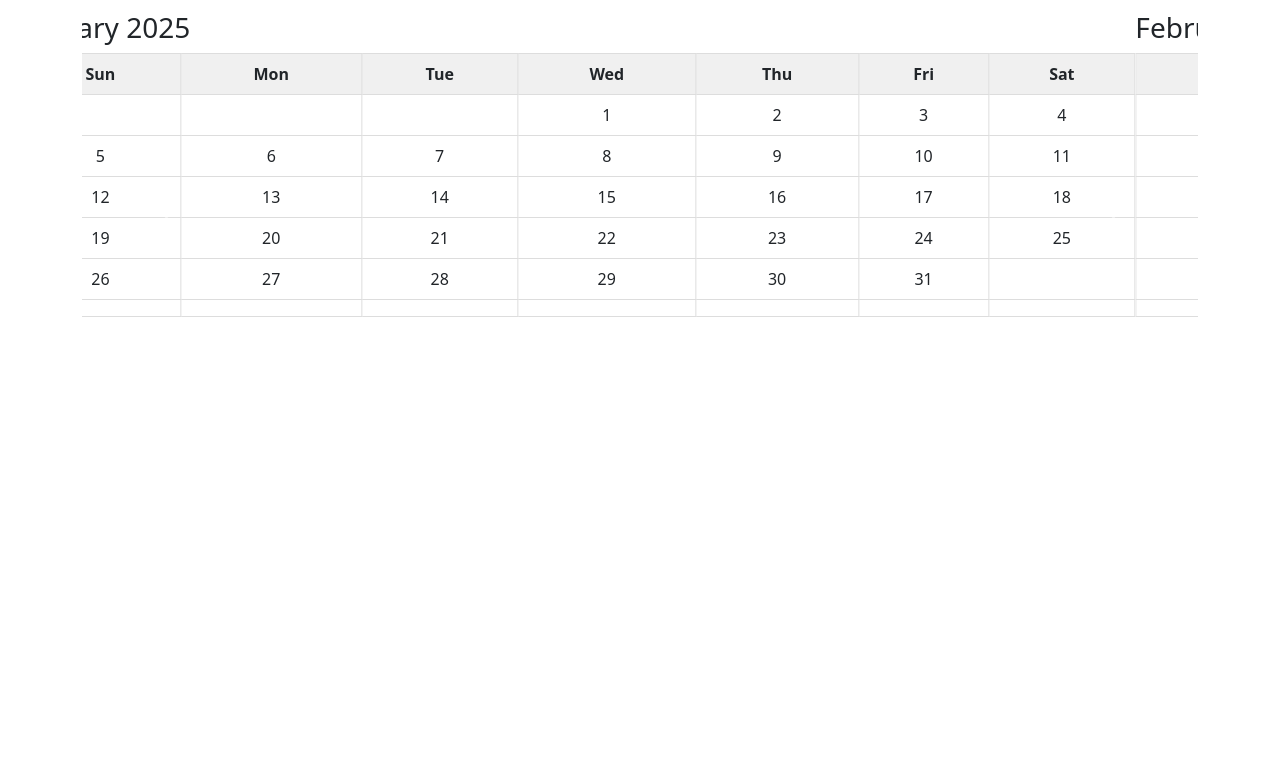
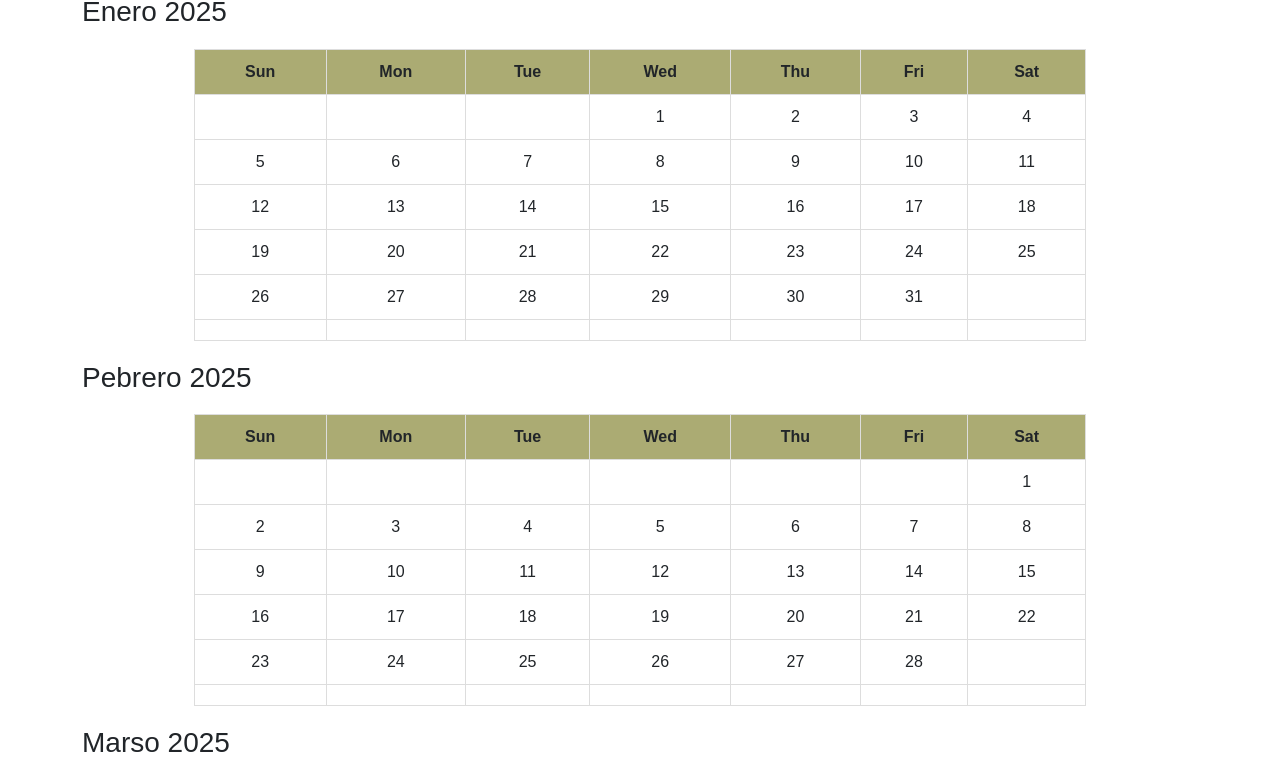
Before and after one commit to PhoenixBlaze1209/Calendar, a plain HTML site: page index.html in a window 1280 px wide. Shown: the part 61-838 px from the top of the page. Before the commit the page ends 800 px from the top, so only its background shows below. Drawn offline with nearby package versions, Linux system fonts and the light colour scheme.

Commit message:
Update index.html

```diff
--- a/index.html
+++ b/index.html
@@ -3,69 +3,75 @@
 <head>
     <meta charset="UTF-8">
     <meta name="viewport" content="width=device-width, initial-scale=1.0">
-    <title>Bootstrap Carousel Calendar</title>
+    <title>2025 Calendar</title>
     <link href="https://cdn.jsdelivr.net/npm/bootstrap@5.3.0/dist/css/bootstrap.min.css" rel="stylesheet" integrity="sha384-9ndCyUaIbzAi2FUVXJi0CjmCapSmO7SnpJef0486qhLnuZ2cdeRhO02iuK6FUUVM" crossorigin="anonymous">
+    <link rel="icon" href="Philippine calendar logo.png" type="image" sizes="16x16">
     <style>
+        body {
+            font-family: sans-serif;
+        }
+
         .calendar-table {
             width: 100%;
-            border-collapse: collapse;
+            border-collapse: collapse; /* Makes borders cleaner */
+            margin-bottom: 20px;
         }
         .calendar-table th, .calendar-table td {
             text-align: center;
-            padding: 8px;
+            padding: 10px;
             border: 1px solid #ddd;
         }
-        .calendar-table th {
-            background-color: #f0f0f0;
-            font-weight: bold;
-        }
-        .calendar-table td:hover {
-            background-color: #f9f9f9; /* Light gray hover effect */
-            cursor: pointer; /* Indicate it's clickable */
-        }
-        .carousel-item {
-            height: 400px; /* Adjust height as needed */
-            overflow: hidden;
-        }
-        .carousel-item table {
-            margin: 0 auto; /* Center the table */
+        .calendar-table th, .calendar-table td:hover {
+            background-color: rgba(169, 169, 169, 0.547);
         }
 
+        .calendar-table td {
+            background-color: #fff;
+        }
+        .month-header {
+            text-align: center;
+            margin-bottom: 15px;
+            font-size: 1.2em;
+            font-weight: bold;
+            color: #333; /* Darker text color */
+        }
+        .calendar-table {
+            width: 80%;
+            margin: 20px auto;
+        }
 
-
+        .calendar-table th {
+          background-color: #abab73; /* Light gray background for header */
+        }
     </style>
 </head>
 <body>
     <div class="container">
-        <h1 class="text-center mb-4">2025 Calendar</h1>
-        <div id="calendarCarousel" class="carousel slide" data-bs-ride="carousel">
-            <div class="carousel-inner">
-                <!-- Months will be added here -->
+        <h1>2025 Calendar</h1>
+        <div class="row">
+            <div class="col-md-12">
+                <div id="calendar"></div>
             </div>
-            <button class="carousel-control-prev" type="button" data-bs-target="#calendarCarousel" data-bs-slide="prev">
-                <span class="carousel-control-prev-icon" aria-hidden="true"></span>
-                <span class="visually-hidden">Previous</span>
-            </button>
-            <button class="carousel-control-next" type="button" data-bs-target="#calendarCarousel" data-bs-slide="next">
-                <span class="carousel-control-next-icon" aria-hidden="true"></span>
-                <span class="visually-hidden">Next</span>
-            </button>
         </div>
     </div>
 
+
     <script>
-        const months = ["January", "February", "March", "April", "May", "June", "July", "August", "September", "October", "November", "December"];
-        const daysInMonth = [31, 28, 31, 30, 31, 30, 31, 31, 30, 31, 30, 31];
-        const year = 2025;
-        const carouselInner = document.querySelector('.carousel-inner');
+        const months = ["Enero", "Pebrero", "Marso", "Abril", "Mayo", "Hunyo", "Hulyo", "Agosto", "Setyembre", "Oktubre", "Nobyembre", "Disyembre"];
+        const daysInMonth = [31, 28, 31, 30, 31, 30, 31, 31, 30, 31, 30, 31]; // Adjust for leap years
 
-        function generateMonthCalendar(month) {
+        function generateCalendar(year) {
+            let calendarHTML = '';
+            for (let month = 0; month < 12; month++) {
+                calendarHTML += `<h3>${months[month]} ${year}</h3>`;
+                calendarHTML += '<table class="table table-bordered calendar-table">';
+                calendarHTML += '<thead><tr><th>Sun</th><th>Mon</th><th>Tue</th><th>Wed</th><th>Thu</th><th>Fri</th><th>Sat</th></tr></thead><tbody>';
+
                 let firstDay = new Date(year, month, 1).getDay();
                 let days = daysInMonth[month];
                 let date = 1;
-            let calendarHTML = `<h3>${months[month]} ${year}</h3><table class="calendar-table"><thead><tr><th>Sun</th><th>Mon</th><th>Tue</th><th>Wed</th><th>Thu</th><th>Fri</th><th>Sat</th></tr></thead><tbody>`;
 
-            for (let i = 0; i < 6; i++) {
+                for (let i = 0; i < 6; i++) { // Maximum 6 weeks
                     calendarHTML += '<tr>';
                     for (let j = 0; j < 7; j++) {
                         if (i === 0 && j < firstDay) {
@@ -80,14 +86,11 @@
                     calendarHTML += '</tr>';
                 }
                 calendarHTML += '</tbody></table>';
-            return calendarHTML;
+            }
+            document.getElementById('calendar').innerHTML = calendarHTML;
         }
 
-
-        for (let i = 0; i < 12; i++) {
-            let activeClass = (i === 0) ? 'active' : '';
-            carouselInner.innerHTML += `<div class="carousel-item ${activeClass}">${generateMonthCalendar(i)}</div>`;
-        }
+        generateCalendar(2025);
     </script>
     <script src="https://cdn.jsdelivr.net/npm/bootstrap@5.3.0/dist/js/bootstrap.bundle.min.js" integrity="sha384-geWF76RCwLtnZ8qwWowPQNguL3RmwHVBC9FhGdlKrxdiJJigb/j/68SIy3Te4Bkz" crossorigin="anonymous"></script>
 </body>
```
Lines whose indentation alone changed are shown as unchanged.
